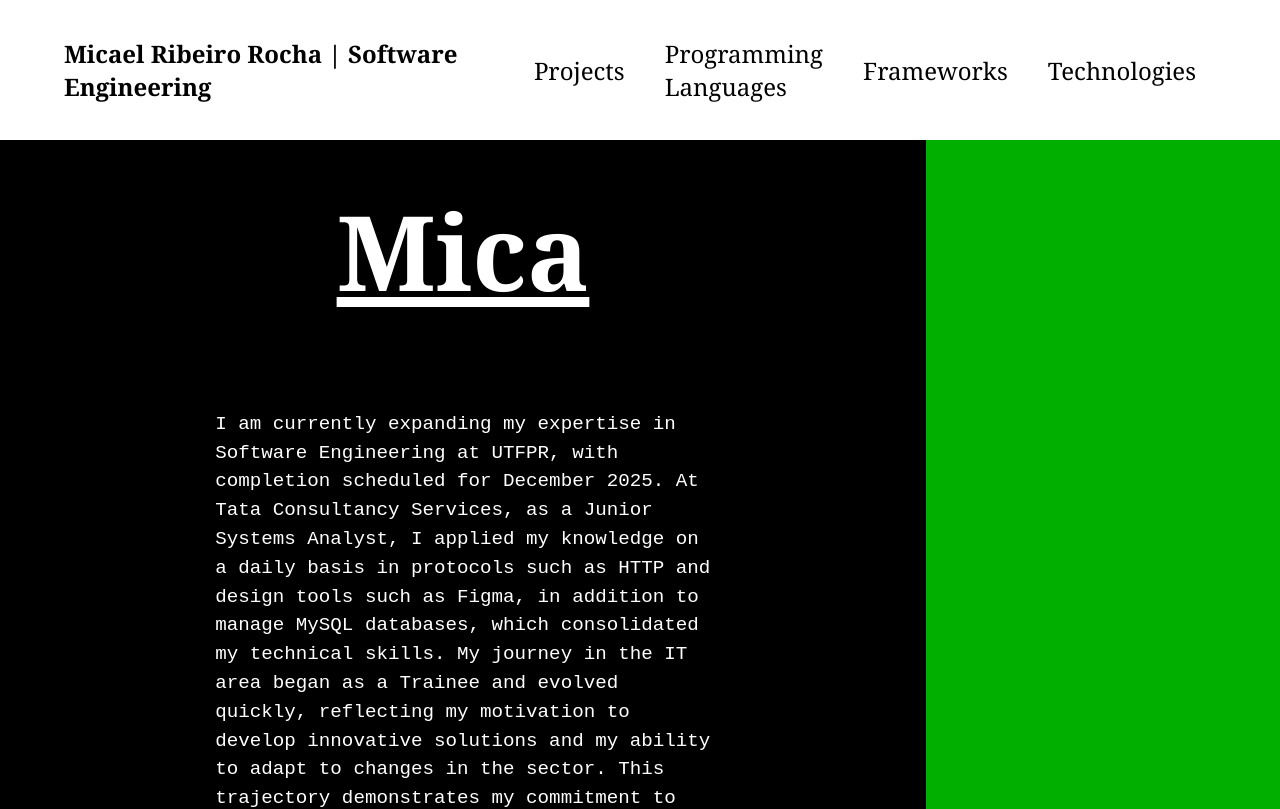
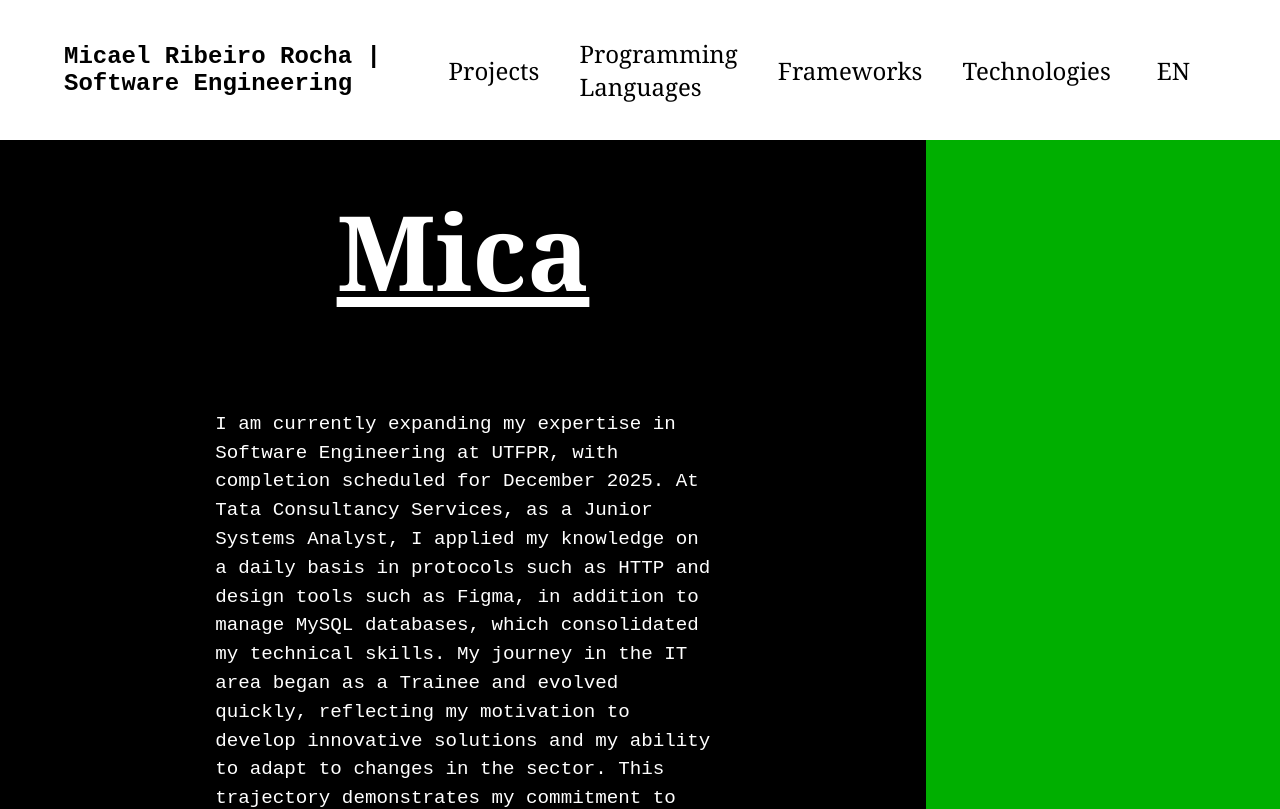
Before and after one commit to eu-micaeu/Micael-Portfolio, a React (Create React App) app: page / in a window 1280 px wide. Shown: the top 809 px of the page. Built offline with nearby package versions, Linux system fonts and the light colour scheme.

Commit message:
Refactor CSS styles and update content in App.css and App.js

```diff
--- a/src/App.css
+++ b/src/App.css
@@ -8,30 +8,55 @@
 }
 
 .header {
+
   display: flex;
   flex-direction: row;
   justify-content: space-between;
   padding: 30px 0;
   width: 90%;
   height: 10vh;
+
 }
 
 .header h1 {
+
   font-size: 1.5rem;
+  margin: 0;
+  display: flex;
+  align-items: center;
+
+}
+
+.header .menu button{
+
+  font-size: 1.5rem;
+  margin: 0 20px;
+  font-family: Cambria, Cochin, Georgia, Times, 'Times New Roman', serif;
+  text-decoration: none;
+  color: black;
   display: flex;
   align-items: center;
   justify-content: center;
-  font-family: Cambria, Cochin, Georgia, Times, 'Times New Roman', serif;
+  background-color: transparent;
+  border: none;
+
 }
 
-.header .menu {
+.header .menu button:hover {
+
+  color: rgb(0, 175, 0);
+  cursor: pointer;
+
+}
+
+.menu {
 
   display: flex;
   flex-direction: row;
 
 }
 
-.header .menu a {
+.menu a {
 
   font-size: 1.5rem;
   margin: 0 20px;
@@ -44,7 +69,7 @@
 
 }
 
-.header .menu a:hover {
+.menu a:hover {
 
   color: rgb(0, 175, 0);
   cursor: pointer;
--- a/src/App.js
+++ b/src/App.js
@@ -1,7 +1,14 @@
-import React from "react";
+import React, { useState } from 'react';
 import "./App.css";
+import FontDinamica from './components/FontDinamica';
 
 function App() {
+
+  const [language, setLanguage] = useState('pt');
+
+  const toggleLanguage = () => {
+    setLanguage(prevLang => (prevLang === 'pt' ? 'en' : 'pt'));
+  };
 
   return (
 
@@ -9,7 +16,7 @@ function App() {
 
       <div className="header">
 
-        <h1>Micael Ribeiro Rocha | Software Engineering</h1>
+        <FontDinamica />
 
         <div className="menu">
 
@@ -20,6 +27,12 @@ function App() {
           <a href="#frameworks">Frameworks</a>
 
           <a href="#technologies">Technologies</a>
+
+          <button onClick={toggleLanguage} className="toggle-language-button">
+
+            {language === 'pt' ? 'EN' : 'PT'}
+
+          </button>
 
         </div>
 
--- /dev/null
+++ b/src/components/FontDinamica.css
@@ -0,0 +1,17 @@
+.font1 {
+
+    font-family:'Times New Roman', Times, serif
+
+}
+
+.font2 {
+
+    font-family: monospace;
+
+}
+
+.font3 {
+
+    font-family: 'Courier New', Courier, monospace;
+
+}
--- /dev/null
+++ b/src/components/FontDinamica.js
@@ -0,0 +1,35 @@
+import React, { useEffect, useState } from 'react';
+import './FontDinamica.css';
+
+const FontDinamica = () => {
+
+    const fonts = ['font1', 'font2', 'font3'];
+
+    const [currentFont, setCurrentFont] = useState(fonts[0]);
+
+    useEffect(() => {
+
+        const interval = setInterval(() => {
+
+            setCurrentFont(prevFont => {
+
+                const currentIndex = fonts.indexOf(prevFont);
+
+                return fonts[(currentIndex + 1) % fonts.length];
+
+            });
+
+        }, 500);
+
+        return () => clearInterval(interval);
+    }, []);
+
+    return (
+
+        <h1 className={currentFont}>Micael Ribeiro Rocha | Software Engineering</h1>
+
+    );
+
+};
+
+export default FontDinamica;
```
